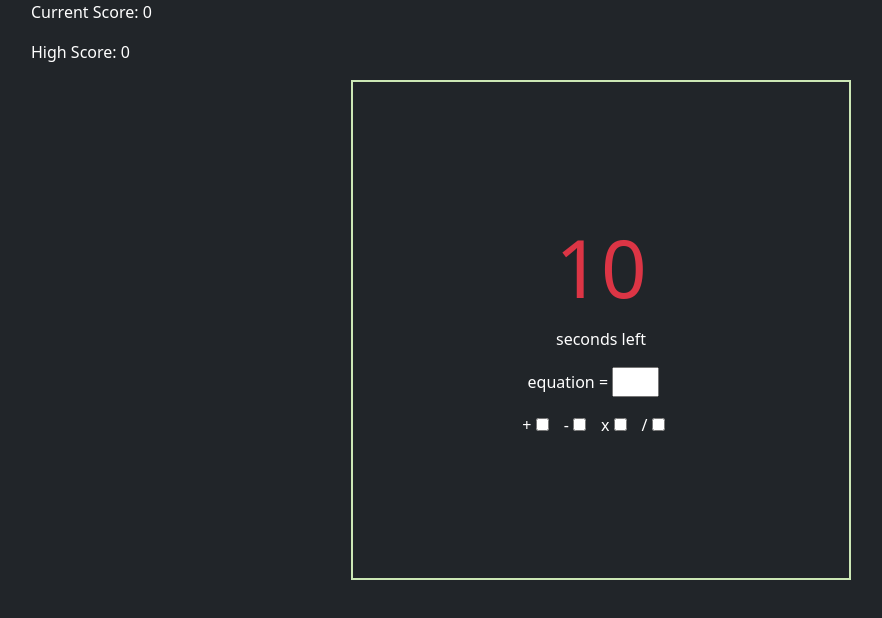
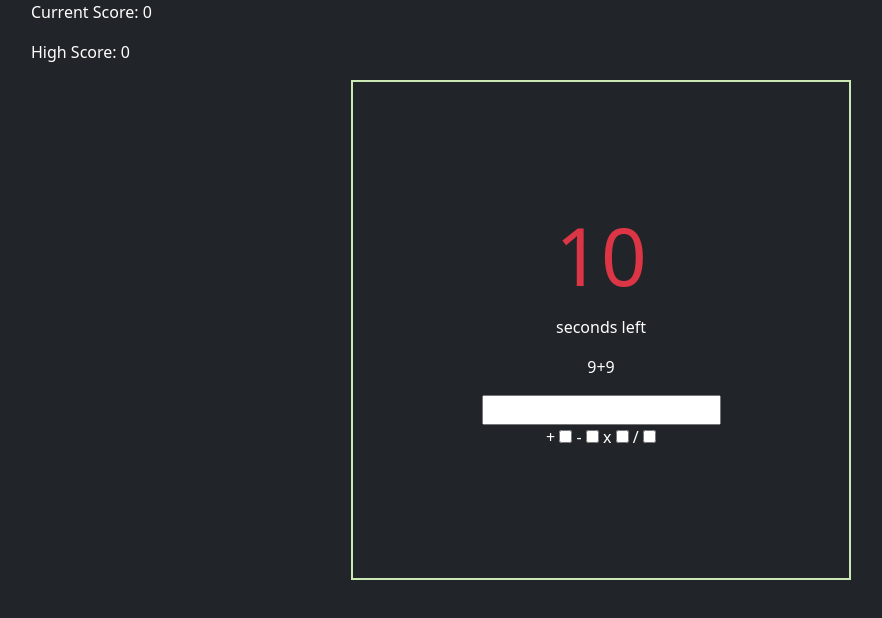
Before and after one commit to tedwards16/Math-Game, a plain HTML site: page index.html in a window 1280 px wide. Shown: the whole page, without its empty margins (39-921 px from the left). Drawn offline with nearby package versions, Linux system fonts and the light colour scheme.

Commit message:
Check answer works

```diff
--- a/index.html
+++ b/index.html
@@ -34,12 +34,13 @@
           </div>
           <form>
             <div>
-              <div class="equation">
-                <p>equation = <input type="number"  class="userInput "></p>
+              <div">
+                <p id="equation"></p>
+                <input type="number"  class="userInput ">
+                <p id="operator"> + <input type="checkbox" id="addition"> - <input type="checkbox" id="subtraction"> x <input type="checkbox" id="multiplication"> / <input type="checkbox" id="division"></p>
               </div>
             </div>
-            <div class="row d-flex justify-content-center">
-              <p id="operator">+ <input type="checkbox" id="addition">- <input type="checkbox" id="subtraction">x <input type="checkbox" id="multiplication">/ <input type="checkbox" id="division"></p>
+            <div class="">
             </div>
           </form>
         </div>
--- a/script.js
+++ b/script.js
@@ -10,9 +10,7 @@ function equationGenerator () {
     var equation = {};
     var firstNumber = Math.floor(Math.random() * 10);
     var secondNumber = Math.floor(Math.random() * 10);
-    console.log(firstNumber);
-    console.log(secondNumber);
-    operator = Object.keys(operator)[Math.floor(Math.random() * 4)];
+    var operator = "+"
     while ((operator == "/" && secondNumber == 0) || (operator == "/" &&  firstNumber%secondNumber !== 0) || (operator == "-" && firstNumber < secondNumber)) {
       firstNumber = Math.floor(Math.random() * 10);
     }
@@ -20,6 +18,25 @@ function equationGenerator () {
     equation.rightSide = eval(equation.leftSide);
     return equation;
   }
-console.log(equationGenerator());
+
+  var currentEquation = equationGenerator();
+
+  $("#equation").text(currentEquation.leftSide)
+
+  var correctAnswer = Number(currentEquation.rightSide);
+
+  function newEquation() {
+    currentEquation = equationGenerator();
+    $("#equation").text(currentEquation.leftSide);
+  }
+  $(".userInput").on('keyup', function() {
+    var userInput = $(".userInput").val();
+    if (correctAnswer == userInput) {
+      currentEquation = equationGenerator();
+      correctAnswer = Number(currentEquation.rightSide);
+      $("#equation").text(currentEquation.leftSide);
+      $(".userInput").val("");
+    }
+  });
 
 });
--- a/style.css
+++ b/style.css
@@ -6,7 +6,7 @@ body {
 
 }
 input {
-  margin-right: 15px;
+
 }
 #time-left {
   font-size: 5em;
@@ -24,11 +24,13 @@ input {
   flex-direction: column;
 }
 
-.userInput {
+#userInput {
   width: 10%;
 }
 
 #operator {
   text-align: center;
   font-size: 1em;
+  margin-left: 5px;
+  margin-right: 5px;
 }
```
